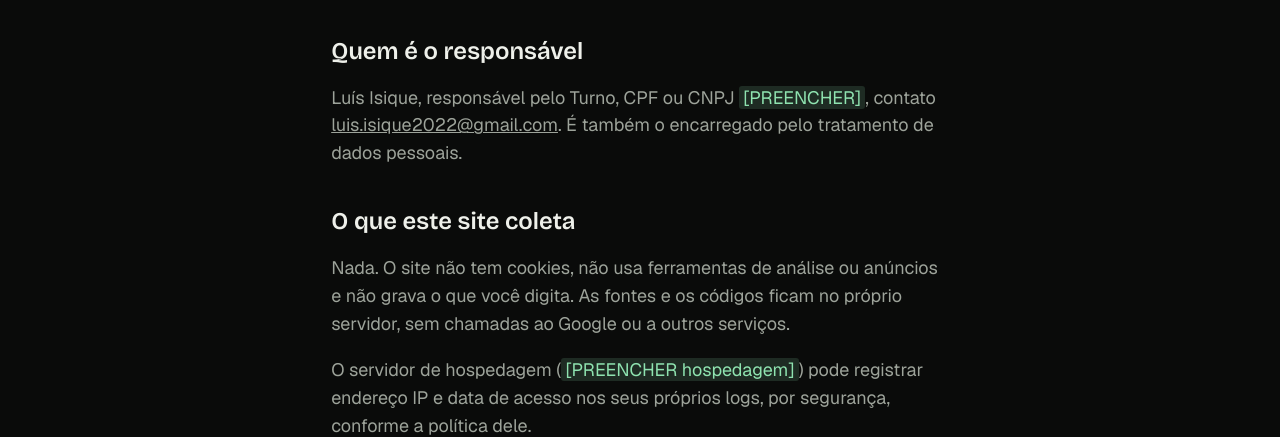
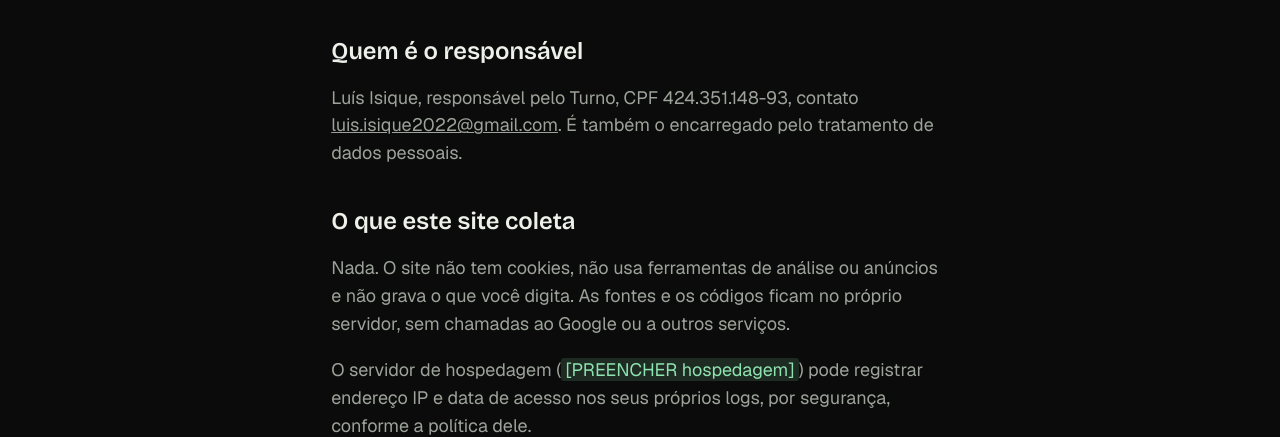
Before and after one commit to LHisique/site_automa-o, a plain HTML site: page privacidade.html in a window 1280 px wide. Shown: the part 367-804 px from the top of the page. Drawn offline with Linux system fonts and the light colour scheme.

Commit message:
Preenche o CPF na política de privacidade

```diff
--- a/privacidade.html
+++ b/privacidade.html
@@ -19,7 +19,7 @@
   <h1>Política de privacidade</h1>
   <p>Atualizada em 31 de outubro de 2026. Esta política segue a Lei Geral de Proteção de Dados (Lei 13.709/2018).</p>
   <h2>Quem é o responsável</h2>
-  <p>Luís Isique, responsável pelo Turno, CPF ou CNPJ <span class="preencher">[PREENCHER]</span>, contato <a href="mailto:luis.isique2022@gmail.com">luis.isique2022@gmail.com</a>. É também o encarregado pelo tratamento de dados pessoais.</p>
+  <p>Luís Isique, responsável pelo Turno, CPF 424.351.148-93, contato <a href="mailto:luis.isique2022@gmail.com">luis.isique2022@gmail.com</a>. É também o encarregado pelo tratamento de dados pessoais.</p>
   <h2>O que este site coleta</h2>
   <p>Nada. O site não tem cookies, não usa ferramentas de análise ou anúncios e não grava o que você digita. As fontes e os códigos ficam no próprio servidor, sem chamadas ao Google ou a outros serviços.</p>
   <p>O servidor de hospedagem (<span class="preencher">[PREENCHER hospedagem]</span>) pode registrar endereço IP e data de acesso nos seus próprios logs, por segurança, conforme a política dele.</p>
```
